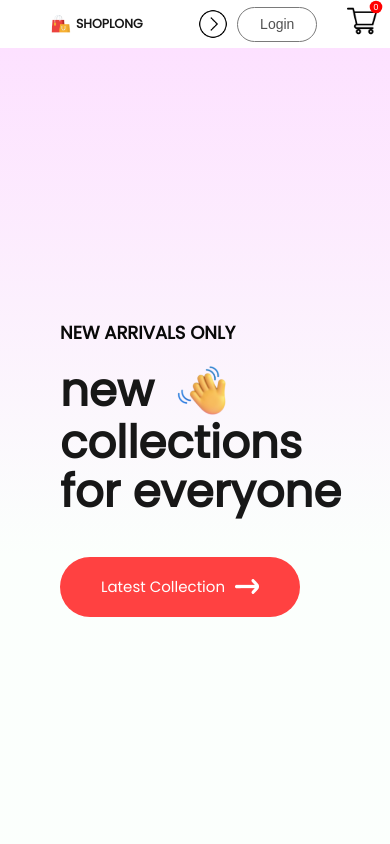
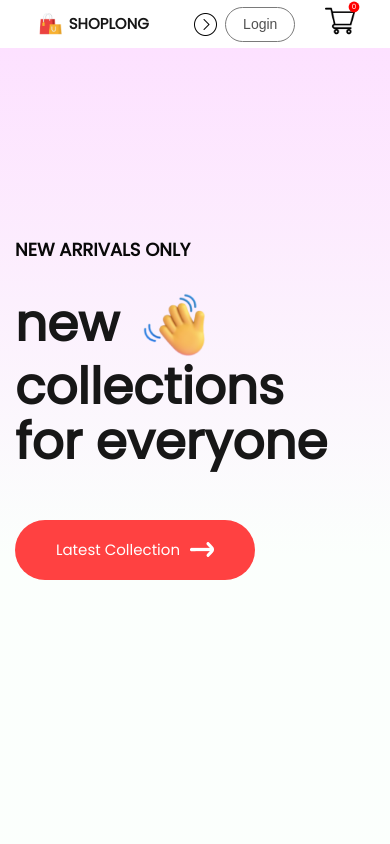
Before and after one commit to Dahbi-Dev/E-commerce, a React (Create React App) app: page / in a window 390 px wide. Shown: the top 844 px of the page. Built offline with nearby package versions, Linux system fonts and the light colour scheme.

Commit message:
fix navbar Responsive design

```diff
--- a/src/Components/Hero/Hero.css
+++ b/src/Components/Hero/Hero.css
@@ -142,4 +142,27 @@
 
 @media(max-width:500px){
 
+    .hero-left{
+        margin-bottom: 120px;
+        padding: 15px;
+        gap: 30px;
+    }
+    .hero-left h2{
+        font-size: 18px;
+    }
+    .hero-left p{
+       font-size: 50px;
+    }
+    .hero-hand-icon img {
+        width:70px;
+    }
+    .hero-latest-btn{
+        width: 200px;
+        height:20px;
+         font-size: 15px;
+
+    }
+    .hero-right img {
+        display: none;
+    }
 }
--- a/src/Components/Navbar/Navbar.css
+++ b/src/Components/Navbar/Navbar.css
@@ -213,21 +213,49 @@
 @media(max-width:400px) {
     .navbar {
         padding: 4px 0px;
-        gap: 0px;
+        gap: 4px;
         /* margin:  auto; */
+    }
+
+    .nav-logo {
+        transform: scale(0.6);
+    }
+
+    .nav-cart-count{
+        transform: scale(0.6);
+        margin-right: 25px;
+    }
+
+
+    .nav-dropdown {
+        width: 25px;
+    }
+    .nav-login-cart button {
+        width: 70px;
+    }
+
+}
+@media(max-width:350px) {
+    .navbar {
+        padding: 4px 0px;
+        gap:  2px;
+
+
     }
 
     .nav-logo {
         transform: scale(0.5);
     }
-    /* .nav-menu {
-        height:200px;
-        padding: 10px;
-        top:40px ;
-        display: grid;
-    } */
+
     .nav-cart-count{
-        transform: scale(0.7);
+        transform: scale(0.6);
+
+    }
+
+
+
+    .nav-login-cart button {
+        width: 70px;
     }
 
 }
```
